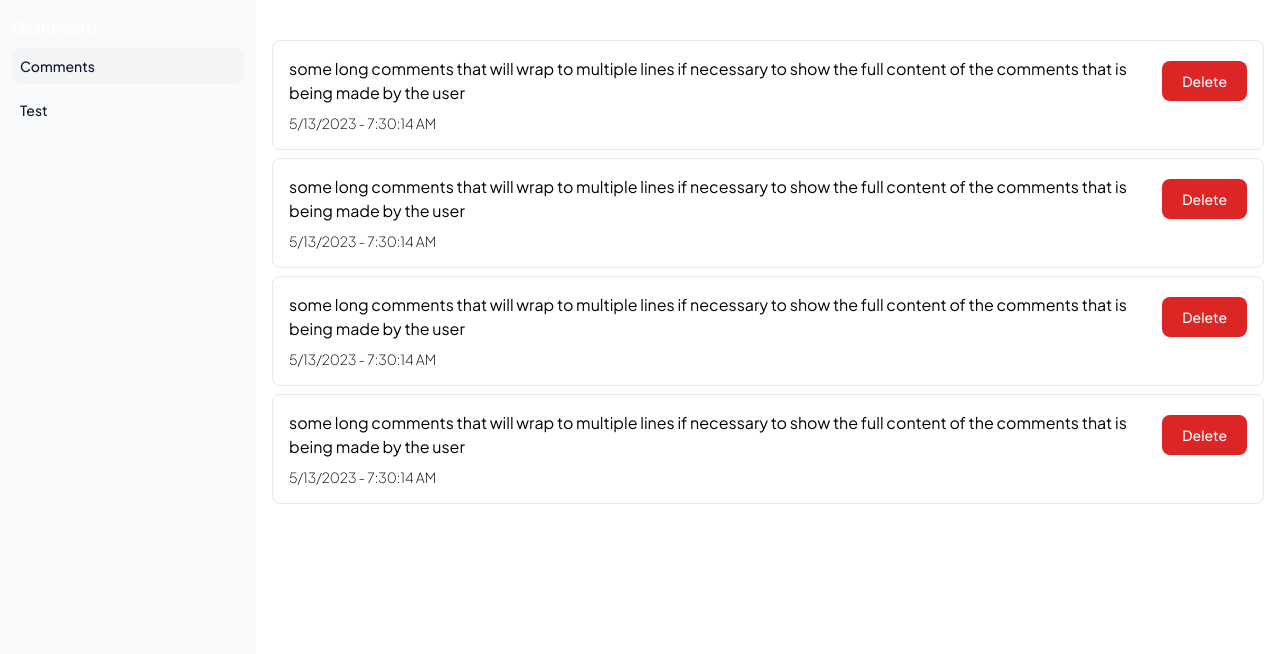
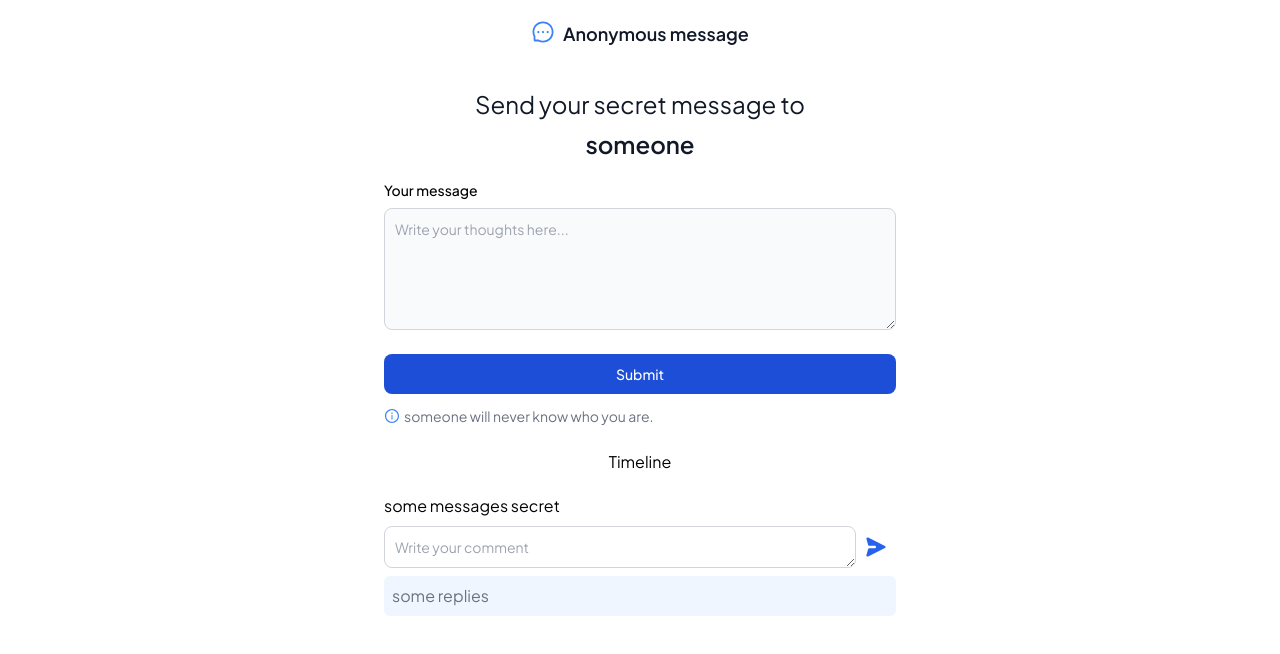
Before and after one commit to yaffalhakim1/anonymous-website-message, a Next.js app: page / in a window 1280 px wide. Shown: the top 654 px of the page. Built offline with nearby package versions, Linux system fonts and the light colour scheme.

Commit message:
move font to _app

```diff
--- a/pages/_app.tsx
+++ b/pages/_app.tsx
@@ -1,6 +1,15 @@
-import '@/styles/globals.css'
-import type { AppProps } from 'next/app'
+import "@/styles/globals.css";
+import type { AppProps } from "next/app";
+import { Plus_Jakarta_Sans } from "next/font/google";
+
+const jakarta = Plus_Jakarta_Sans({ subsets: ["latin"] });
 
 export default function App({ Component, pageProps }: AppProps) {
-  return <Component {...pageProps} />
+  return (
+    <>
+      <main className={` ${jakarta.className}`}>
+        <Component {...pageProps} />
+      </main>
+    </>
+  );
 }
--- /dev/null
+++ b/pages/admin/index.tsx
@@ -0,0 +1,8 @@
+import { Dashboard } from "@/components/admin/Dashboard";
+import React from "react";
+
+function DashboardAdmin() {
+  return <Dashboard />;
+}
+
+export default DashboardAdmin;
--- a/pages/index.tsx
+++ b/pages/index.tsx
@@ -1,17 +1,12 @@
-import Image from "next/image";
-import { Plus_Jakarta_Sans } from "next/font/google";
 import PublicForm from "@/components/PublicForm";
 import Timeline from "@/components/Timeline";
-import { Dashboard } from "@/components/admin/Dashboard";
-
-const jakarta = Plus_Jakarta_Sans({ subsets: ["latin"] });
 
 export default function Home() {
   return (
-    <main className={`flex flex-col ${jakarta.className}`}>
-      {/* <PublicForm /> */}
-      {/* <Timeline /> */}
-      <Dashboard />
+    <main className="flex flex-col">
+      <PublicForm />
+      <Timeline />
+      {/* <Dashboard /> */}
     </main>
   );
 }
```
